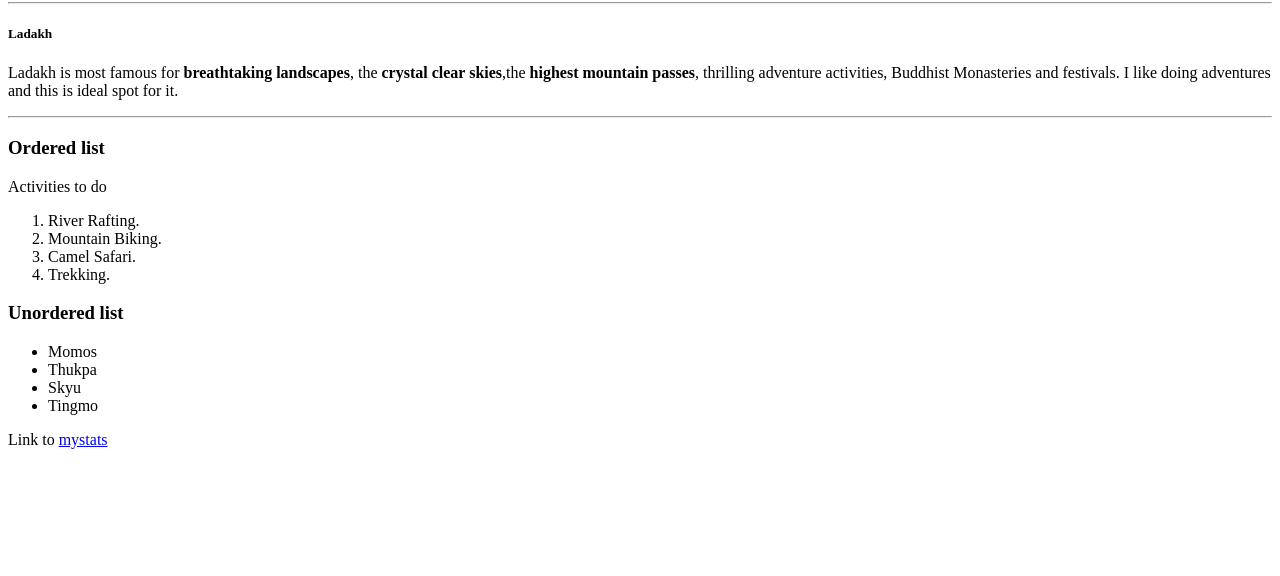
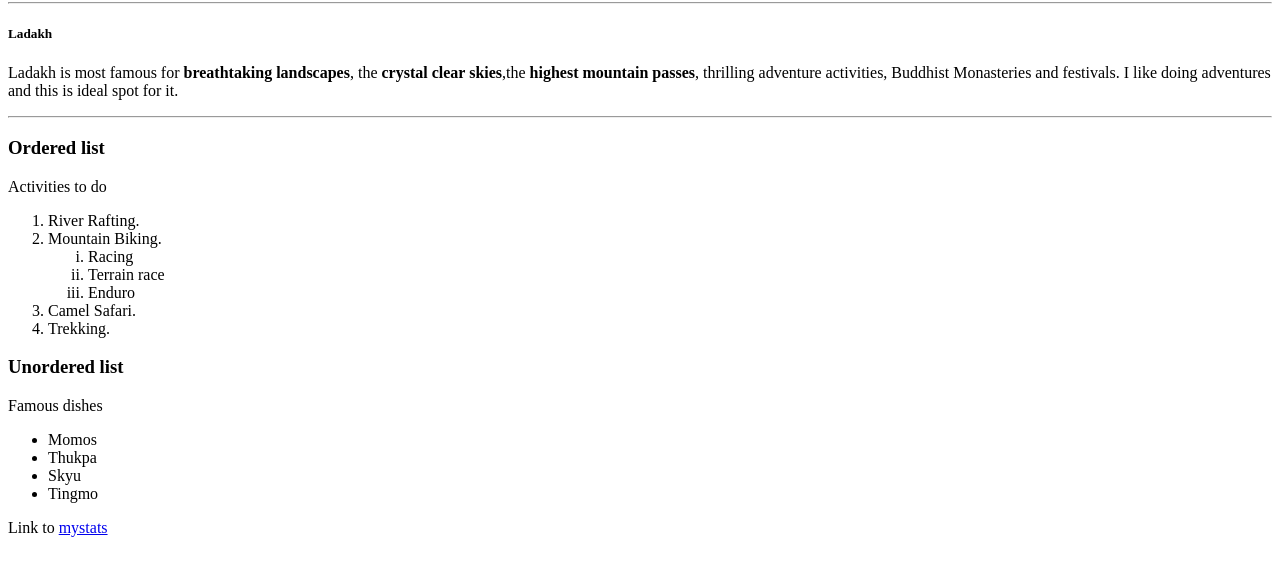
Before and after one commit to 44-563-WebApps-F23/44563-webapps-f23-assignment3-LeelaKrishna97, a plain HTML site: page index.html in a window 1280 px wide. Shown: the part 78-654 px from the top of the page. Drawn offline with Linux system fonts and the light colour scheme.

Commit message:
modified index.html

```diff
--- a/index.html
+++ b/index.html
@@ -21,10 +21,16 @@
     <ol>
         <li>River Rafting.</li>
         <li>Mountain Biking.</li>
+        <ol type="i">
+            <li>Racing</li>
+            <li>Terrain race</li>
+            <li>Enduro</li>
+        </ol>
         <li>Camel Safari.</li>
         <li>Trekking.</li>
     </ol>
     <h3>Unordered list</h3>
+    <p>Famous dishes</p>
     <ul>
         <li>Momos</li>
         <li>Thukpa</li>
```
